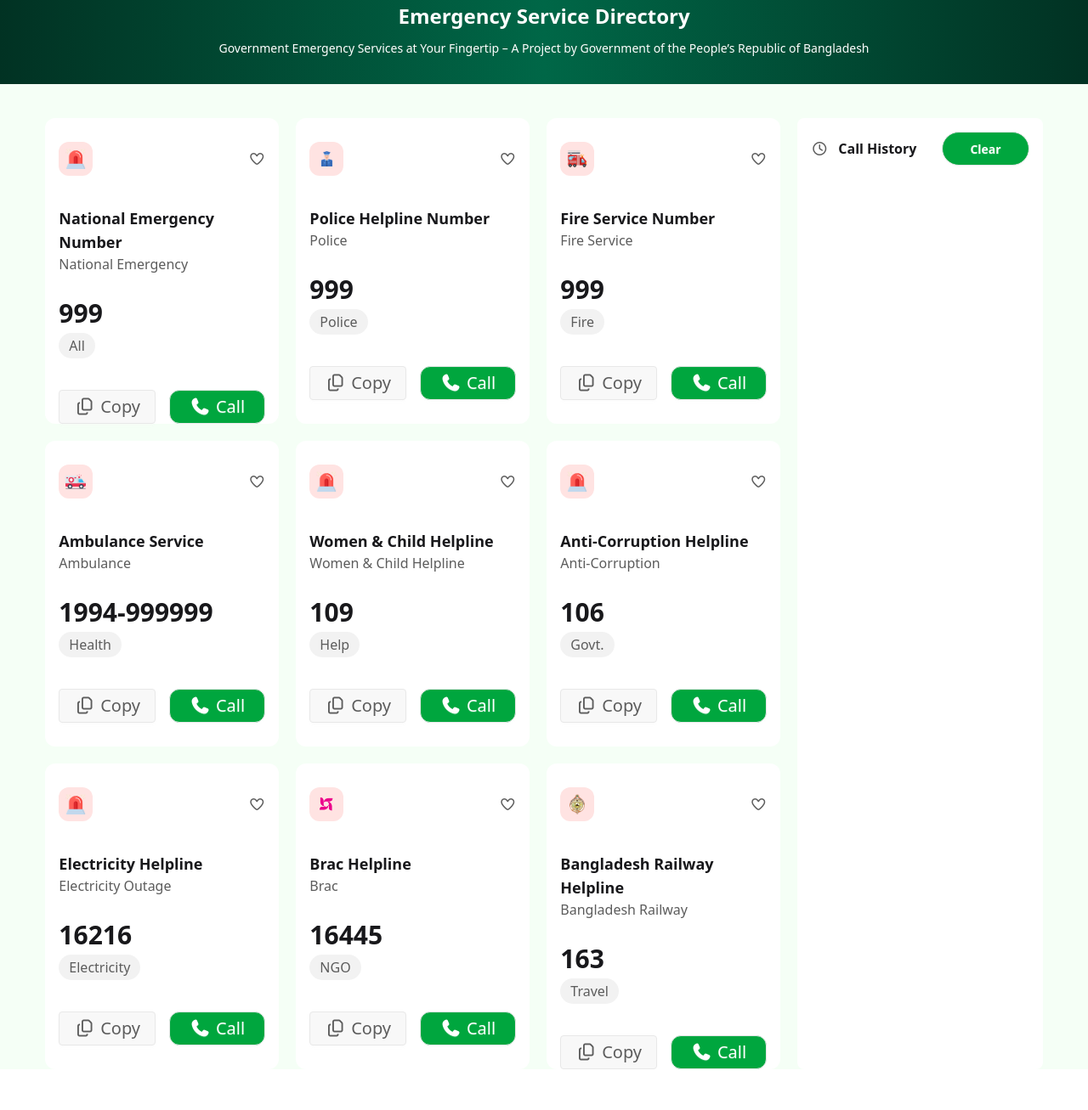
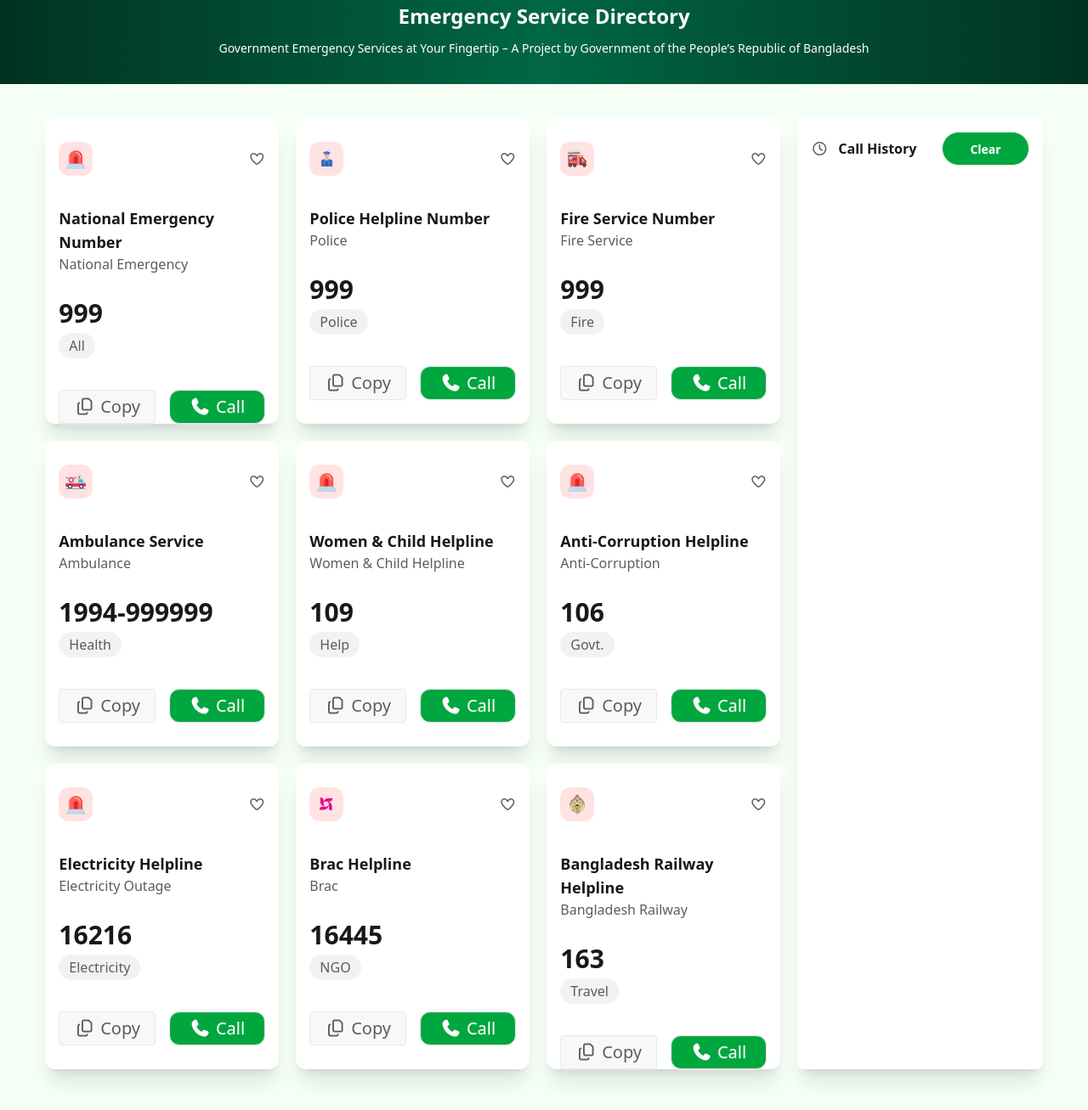
Before and after one commit to SohelRana450/Assignment---05, a plain HTML site: page index.html in a window 1280 px wide. Shown: the part 273-1580 px from the top of the page at 85% size. Before the commit the page ends 1532 px from the top, so only its background shows below. Drawn offline with nearby package versions, Linux system fonts and the light colour scheme.

Commit message:
final commit

```diff
--- a/index.html
+++ b/index.html
@@ -15,7 +15,7 @@
 
 <body class="bg-[#f5fff6]">
     <header class="bg-white">
-        <nav class="w-11/12 mx-auto flex justify-between items-center px-4  md:p-5">
+        <nav class="md:w-11/12 mx-auto flex justify-between items-center px-4  md:p-5">
             <div class="flex -mt-20  md:mt-0">
                 <img class="w-[50px]" src="assets/logo.png" alt="">
                 <h2 class="font-extrabold ml-2 text-2xl/6 text-[#006747]">Emergency</br>Service</h2>
@@ -46,10 +46,10 @@
                 the People’s Republic of Bangladesh</p>
         </div>
     </header>
-    <main class="w-11/12 mx-auto mt-10  md:flex flex-row md:flex-row gap-5">
+    <main class="w-11/12 mx-auto mt-10  md:flex flex-row md:flex-row gap-5 pb-15">
         <section class=" mx-auto md:w-9/12 grid-cols-1 grid md:grid-cols-3 gap-5">
             <div class=" w-full">
-                <div id="heart" class=" h-90 w-full p-4 bg-white rounded-xl">
+                <div id="heart" class=" h-90 w-full p-4 bg-white rounded-xl shadow-xl">
                     <div class="flex justify-between items-center mt-3">
                         <div class="bg-[#FFE3E2] p-2 rounded-xl">
                             <img class="w-[24px] " src="assets/emergency.png" alt="">
@@ -73,7 +73,7 @@
                 </div>
             </div>
             <div class=" w-full">
-                <div class=" h-90 w-full p-4 bg-white rounded-xl">
+                <div class=" h-90 w-full p-4 bg-white rounded-xl shadow-xl">
                     <div class="flex justify-between items-center mt-3">
                         <div class="bg-[#FFE3E2] p-2 rounded-xl">
                             <img class="w-[24px] " src="assets/police.png" alt="">
@@ -97,7 +97,7 @@
                 </div>
             </div>
             <div class="  w-full">
-                <div class=" h-90 w-full p-4 bg-white rounded-xl">
+                <div class=" h-90 w-full p-4 bg-white rounded-xl shadow-xl">
                     <div class="flex justify-between items-center mt-3">
                         <div class="bg-[#FFE3E2] p-2 rounded-xl">
                             <img class="w-[24px] " src="assets/fire-service.png" alt="">
@@ -123,7 +123,7 @@
                 </div>
             </div>
             <div class=" w-full">
-                <div class=" h-90 w-full p-4 bg-white rounded-xl">
+                <div class=" h-90 w-full p-4 bg-white rounded-xl shadow-xl">
                     <div class="flex justify-between items-center mt-3">
                         <div class="bg-[#FFE3E2] p-2 rounded-xl">
                             <img class="w-[24px] " src="assets/ambulance.png" alt="">
@@ -148,7 +148,7 @@
                 </div>
             </div>
             <div class=" w-full">
-                <div class=" h-90 w-full p-4 bg-white rounded-xl">
+                <div class=" h-90 w-full p-4 bg-white rounded-xl shadow-xl">
                     <div class="flex justify-between items-center mt-3">
                         <div class="bg-[#FFE3E2] p-2 rounded-xl">
                             <img class="w-[24px] " src="assets/emergency.png" alt="">
@@ -172,7 +172,7 @@
                 </div>
             </div>
             <div class=" w-full">
-                <div class=" h-90 w-full p-4 bg-white rounded-xl">
+                <div class=" h-90 w-full p-4 bg-white rounded-xl shadow-xl">
                     <div class="flex justify-between items-center mt-3">
                         <div class="bg-[#FFE3E2] p-2 rounded-xl">
                             <img class="w-[24px] " src="assets/emergency.png" alt="">
@@ -196,7 +196,7 @@
                 </div>
             </div>
             <div class="w-full">
-                <div class=" h-90 w-full p-4 bg-white rounded-xl">
+                <div class=" h-90 w-full p-4 bg-white rounded-xl shadow-xl">
                     <div class="flex justify-between items-center mt-3">
                         <div class="bg-[#FFE3E2] p-2 rounded-xl">
                             <img class="w-[24px] " src="assets/emergency.png" alt="">
@@ -220,7 +220,7 @@
                 </div>
             </div>
             <div class="w-full">
-                <div class=" h-90 w-full p-4 bg-white rounded-xl">
+                <div class=" h-90 w-full p-4 bg-white rounded-xl shadow-xl">
                     <div class="flex justify-between items-center mt-3">
                         <div class="bg-[#FFE3E2] p-2 rounded-xl">
                             <img class="w-[24px] " src="assets/brac.png" alt="">
@@ -244,7 +244,7 @@
                 </div>
             </div>
             <div class=" w-full">
-                <div class=" h-90 w-full p-4 bg-white rounded-xl">
+                <div class=" h-90 w-full p-4 bg-white rounded-xl shadow-xl">
                     <div class="flex justify-between items-center mt-3">
                         <div class="bg-[#FFE3E2] p-2 rounded-xl">
                             <img class="w-[24px] " src="assets/Bangladesh-Railway.png" alt="">
@@ -269,9 +269,9 @@
             </div>
         </section>
 
-        <aside class="md:w-3/12 mx-auto bg-white rounded-lg">
+        <aside class="md:w-3/12 mx-auto bg-white rounded-lg shadow-xl">
 
-                <div class="flex justify-between p-4">
+                <div class="flex justify-between p-4 mt-8 md:mt-0">
                 <div class="flex justify-center items-center gap-3">
                     <i class="fa-regular fa-clock text-[#5C5C5C]"></i>
                     <h2 class="font-bold">Call History</h2>
```
